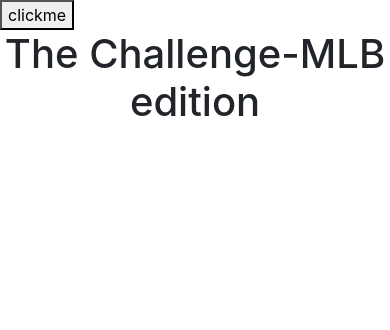
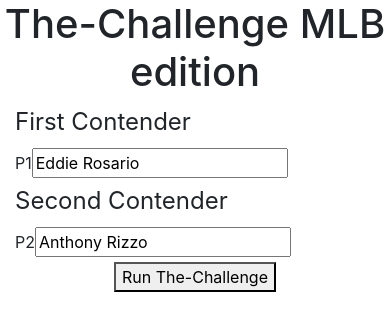
Before and after one commit to rtanubra/mlb_the_challenge, a plain HTML site: page index.html in a window 390 px wide. Drawn offline with nearby package versions, Linux system fonts and the light colour scheme; a web font is replaced by a local one.

Commit message:
feature added- add your own player

```diff
--- a/index.html
+++ b/index.html
@@ -13,10 +13,26 @@
         <script src="https://d3js.org/d3.v5.min.js"></script>
     </head>
     <body>
-        <button class="my-button">clickme</button>
-        <h1>The Challenge-MLB edition</h1>
+        <h1>The-Challenge MLB edition</h1>
         <div class="container-fluid">
-            <div class="row hide-me">
+            <div class="row" >
+                <div class="col-sm-6">
+                    <form action="" class="js-p1-form" >
+                        <legend>First Contender</legend>
+                        <label for="js-player-1" >P1</label><input id="js-player-1" type="text" value="Eddie Rosario">
+                    </form>
+                </div>
+                <div class="col-sm-6">
+                    <form action="" class="js-p1-form" >
+                        <legend>Second Contender</legend>
+                        <label for="js-player-2" >P2</label><input id="js-player-2" type="text" value="Anthony Rizzo">
+                    </form>
+                </div>
+                <div class="col-sm-12">
+                    <button class="my-button">Run The-Challenge</button>
+                </div>
+            </div>
+            <div class="row cards hide-me">
                 <div class="col-sm-12">
                     <h2>Summary TC-Rating</h2>
                     <table>
--- a/script.js
+++ b/script.js
@@ -140,7 +140,7 @@
         </tr>
         `)
     }
-    $(".row").removeClass("hide-me")
+    $(".cards").removeClass("hide-me")
 }
 function gatherDualTrial(myJson){
     console.log(myJson)
@@ -194,7 +194,10 @@
         "summary":summary
     }
 }
-
+function hyphonateName(name){
+    const hyphonated_name = name.replace(" ","-")
+    return hyphonated_name
+}
 function fetchDualTrial(){
     const options= {
         headers: new Headers({
@@ -202,8 +205,11 @@
         })
     }
     const baseUrl= "https://api.mysportsfeeds.com/v1.2/pull/mlb/2018-regular/cumulative_player_stats.json"
+    const player1 = hyphonateName($("#js-player-1").val())
+    const player2 = hyphonateName($("#js-player-2").val())
+    console.log(player1,player2)
     const params = {
-        "player":"Mookie-Betts,Jose-Altuve",
+        "player":`${player1},${player2}`,
         "playerstats":"r,hr,rbi,avg,sb,cs",
         "sort":"player.lastname"
     }
--- a/style.css
+++ b/style.css
@@ -4,3 +4,8 @@
 .hide-me{
     display:none;
 }
+button{
+    display:block;
+    margin-left:auto;
+    margin-right:auto;
+}
```
